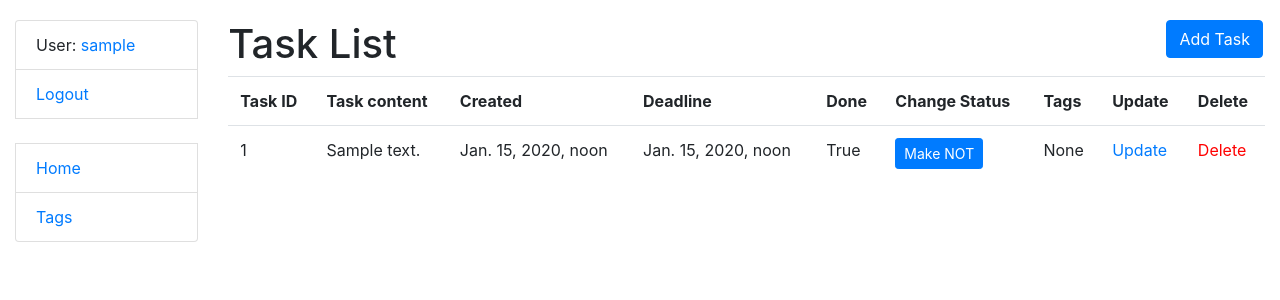
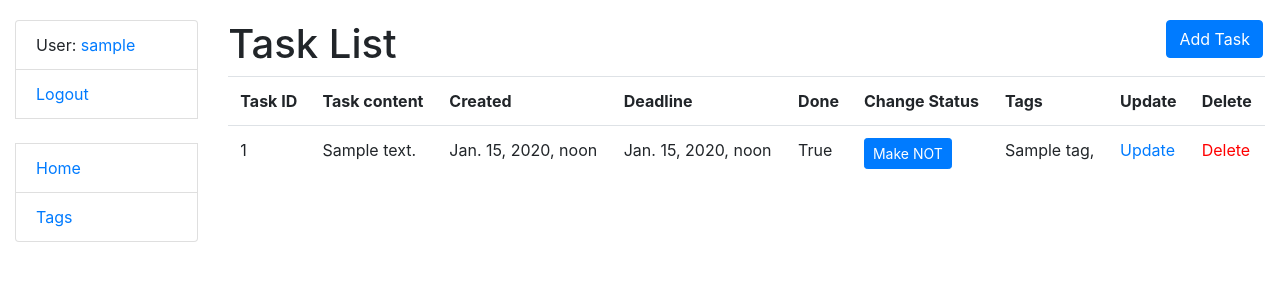
Before and after one commit to Anton-Konyk/todo_list, a Django app: page / in a window 1280 px wide. Shown: the top 300 px of the page. Run offline with Django 5.2, Linux system fonts and the light colour scheme; a user stored in the database is signed in; tables that the repository leaves empty hold one stand-in row (values such as "Sample post"); some libraries are stand-ins or nearby versions.

Commit message:
fix Tags presentation in Task table

```diff
--- a/templates/todo_list/task_list.html
+++ b/templates/todo_list/task_list.html
@@ -54,7 +54,11 @@
             {% endif %}
           </td>
           <td>
-              {{ task.tags.name }}
+            {% for tag in task.tags.all %}
+              {{ tag.name }},
+            {% empty %}
+              <p>No tags!</p>
+            {% endfor %}
           </td>
 
           <td>
```
